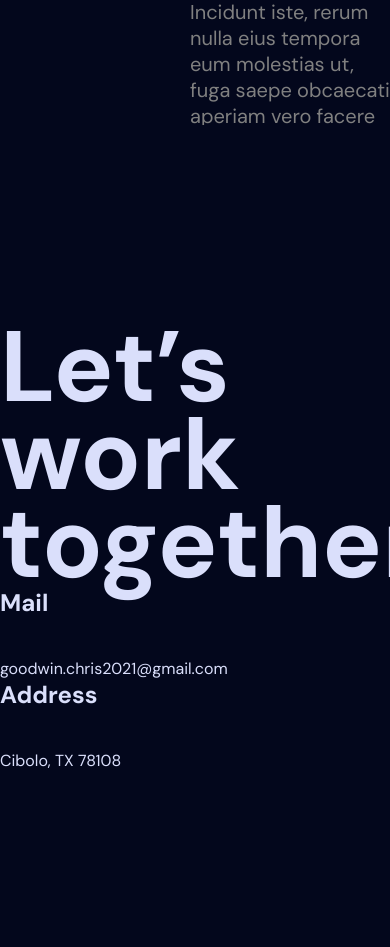
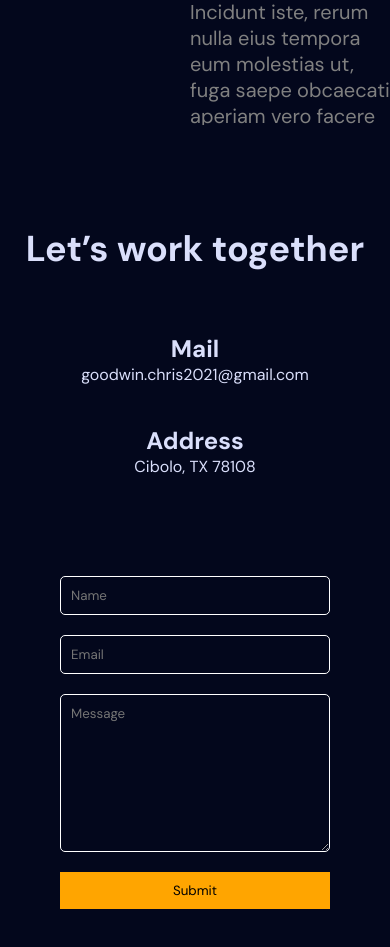
Before and after one commit to finitehorizons/vite-portfolio, a React (Vite) app: page / in a window 390 px wide. Shown: the part 6867-7814 px from the top of the page. Built offline with nearby package versions, Linux system fonts and the light colour scheme.

Commit message:
Update contact.scss
style: mobile styles

```diff
--- a/src/components/Contact/contact.scss
+++ b/src/components/Contact/contact.scss
@@ -1,5 +1,4 @@
 @import "../../App.scss";
-
 
 .contact {
     height: 100%;
@@ -9,16 +8,31 @@
     align-items: center;
     justify-content: space-between;
 
+    @include mobile {
+        width: 100%;
+        padding: 10px;
+        flex-direction: column;
+    }
+
     .textContainer {
         flex: 1;
+        display: flex;
+        flex-direction: column;
+        gap: 40px;
+
+        @include mobile {
+            align-items: center;
+            text-align: center;
+            margin-top: 70px;
+        }
+
         h1 {
             font-size: 100px;
             line-height: 88px;
-        }
-        .item {
-            display: flex;
-            flex-direction: column;
-            gap: 40px;
+
+            @include mobile {
+                font-size: 36px;
+            }
         }
     }
 
@@ -29,6 +43,7 @@
         @include mobile {
             padding: 50px;
             width: 100%;
+            transform: none !important;
         }
 
         .phoneSvg {
@@ -36,12 +51,21 @@
             position: absolute;
             margin: auto;
             z-index: -1;
+
+            @include mobile {
+                display: none;
+            }
         }
 
         form {
             display: flex;
             flex-direction: column;
             gap: 20px;
+
+            @include mobile {
+                opacity: 1 !important;
+
+            }
 
             input,
             textarea {
```
